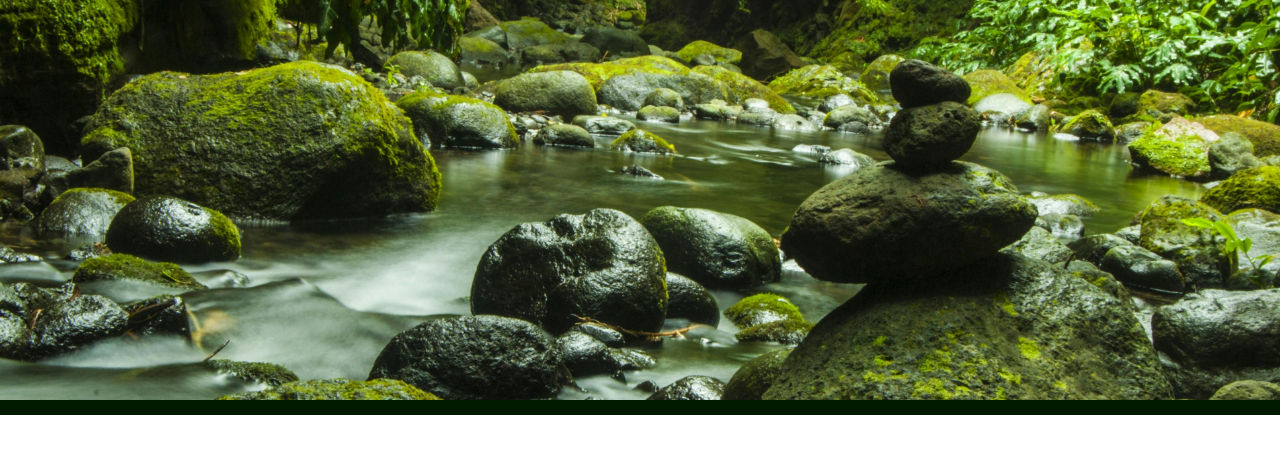
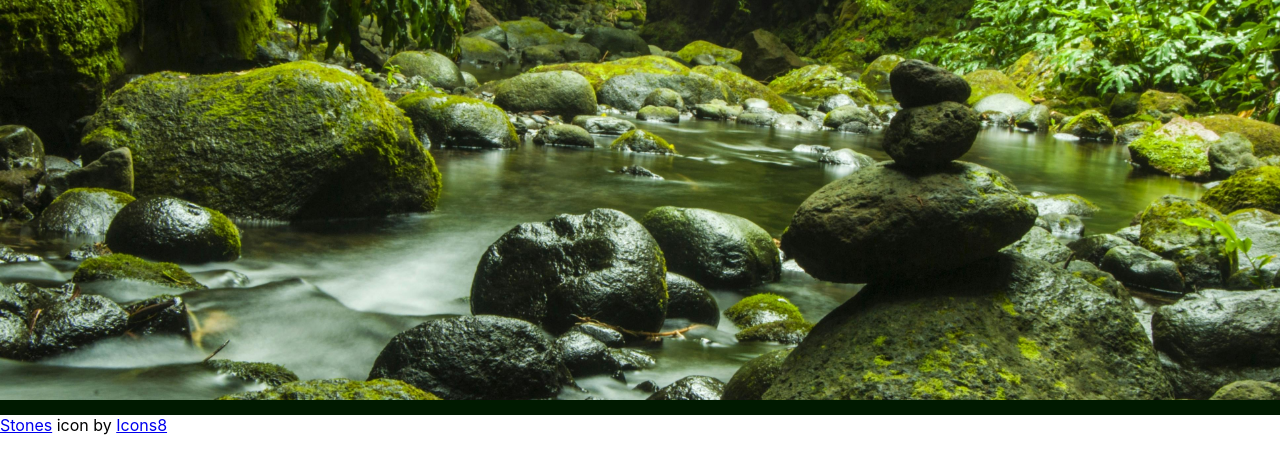
Before and after one commit to codiemaureen/SerenitySpringsSpa, a React (Create React App) app: page / in a window 1280 px wide. Shown: the top 474 px of the page. Built offline with nearby package versions, Linux system fonts and the light colour scheme.

Commit message:
Adding Tab title and logo

```diff
--- a/public/index.html
+++ b/public/index.html
@@ -24,7 +24,7 @@
       work correctly both with client-side routing and a non-root public URL.
       Learn how to configure a non-root public URL by running `npm run build`.
     -->
-    <title>React App</title>
+    <title>Serenity Springs Spa</title>
   </head>
   <body>
     <noscript>You need to enable JavaScript to run this app.</noscript>
--- a/src/App.js
+++ b/src/App.js
@@ -1,9 +1,11 @@
+import Footer from "./components/Footer";
 import Header from "./components/Header";
 
 function App() {
   return (
     <div className="App">
       <Header />
+      <Footer />
     </div>
   );
 }
--- /dev/null
+++ b/src/components/Footer.js
@@ -0,0 +1,9 @@
+const Footer = () => {
+  return (
+    <div>
+      <a target="_blank" rel="noreferrer" href="https://icons8.com/icon/22992/stones">Stones</a> icon by <a target="_blank" rel="noreferrer" href="https://icons8.com">Icons8</a>
+    </div>
+  )
+}
+
+export default Footer
```
Also changed, not shown: 1 other file (tests, documents, lock files or other folders).
